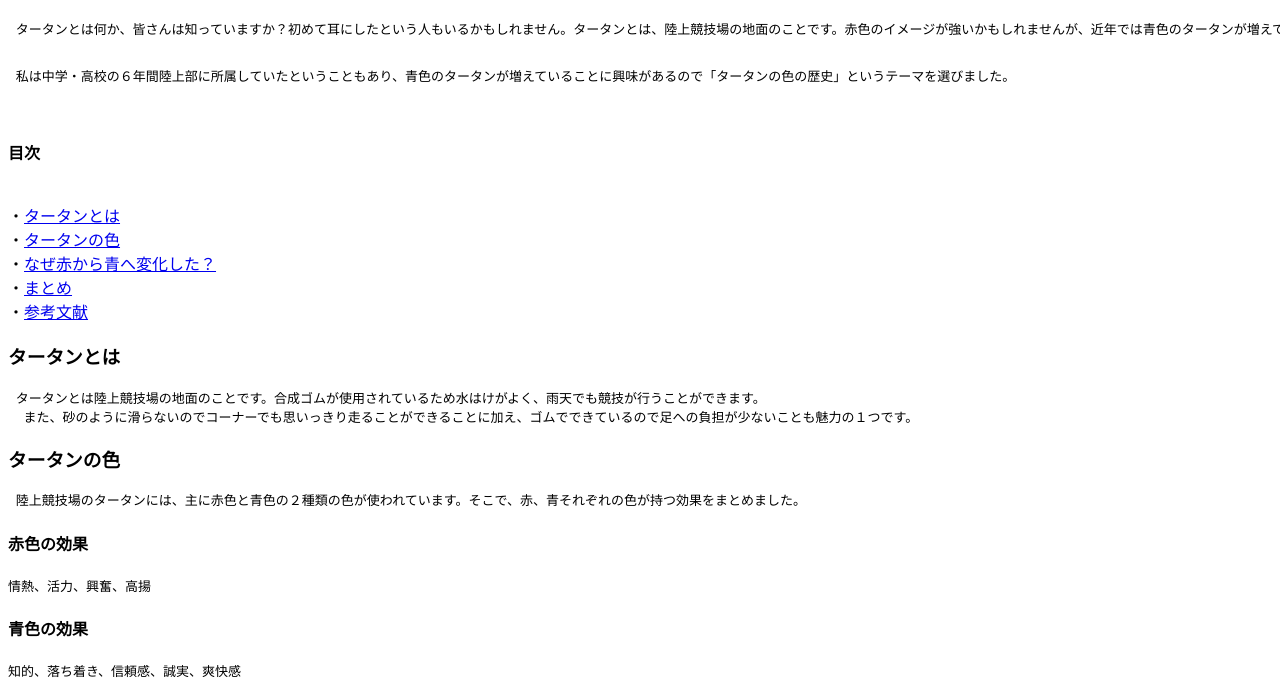
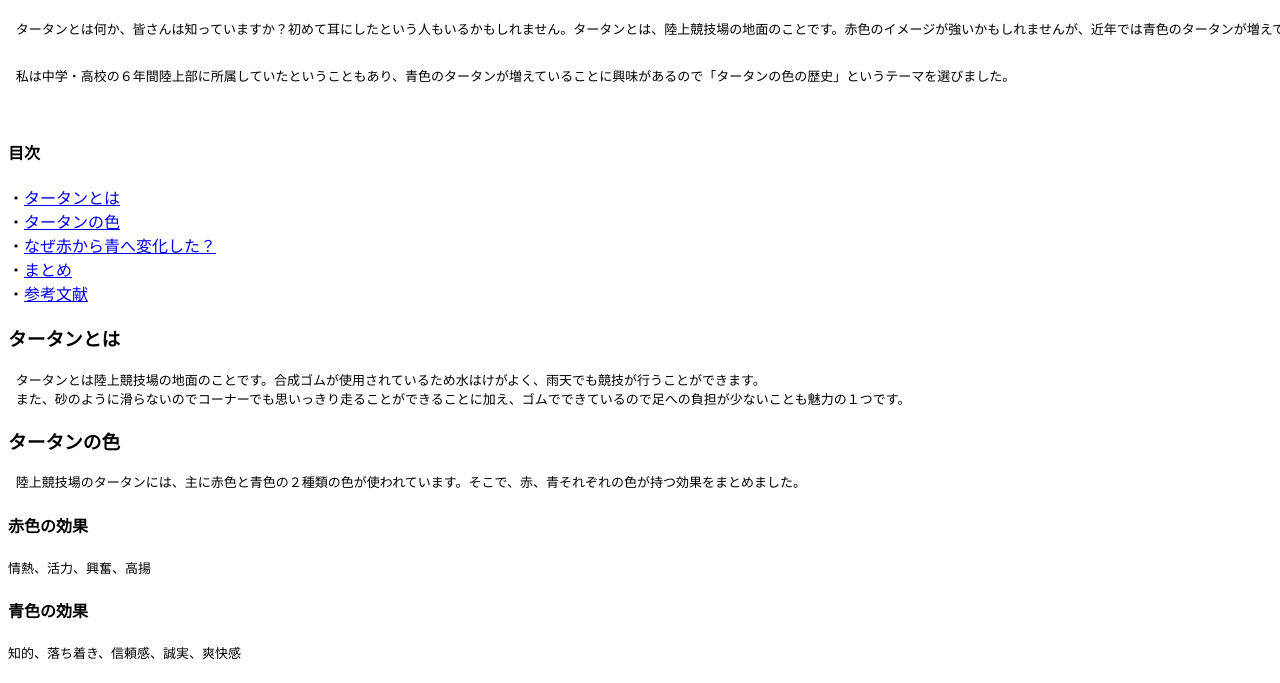
Before and after one commit to nai-04/nai-04.github.io, a plain HTML site: page cl2020.html in a window 1280 px wide. Shown: the part 102-785 px from the top of the page. Drawn offline with Linux system fonts and the light colour scheme.

Commit message:
Update cl2020.html

```diff
--- a/cl2020.html
+++ b/cl2020.html
@@ -9,7 +9,6 @@
  私は中学・高校の６年間陸上部に所属していたということもあり、青色のタータンが増えていることに興味があるので「タータンの色の歴史」というテーマを選びました。</PRE></P>
 <BR>
 <H4>目次</H4>
- <BR>
   ・<A HREF=#A>タータンとは</A>
  <BR>
   ・<A HREF=#B>タータンの色</A>
@@ -21,7 +20,7 @@
   ・<A HREF=#E>参考文献</A>
   <H3><A NAME="A">タータンとは</H3>
  <P><PRE> タータンとは陸上競技場の地面のことです。合成ゴムが使用されているため水はけがよく、雨天でも競技が行うことができます。
-  また、砂のように滑らないのでコーナーでも思いっきり走ることができることに加え、ゴムでできているので足への負担が少ないことも魅力の１つです。</PRE></P>
+ また、砂のように滑らないのでコーナーでも思いっきり走ることができることに加え、ゴムでできているので足への負担が少ないことも魅力の１つです。</PRE></P>
 <H3><A NAME="B">タータンの色</H3>
  <P><PRE> 陸上競技場のタータンには、主に赤色と青色の２種類の色が使われています。そこで、赤、青それぞれの色が持つ効果をまとめました。</PRE></P>
 <H4>赤色の効果</H4>
@@ -31,7 +30,7 @@
 <H3><A NAME="C">なぜ赤から青へ変化した？</H3>
  <P><PRE> 今までのタータンの色は赤が主流でしたが、近年では青色が増えてきています。赤色は人を興奮状態にして、やる気を出させる色であるのに対し、青色は人を落ち着かせる色です。こうして比較すると、競い合う陸上競技において赤色のほうがいいのではないかと思うかもしれません。
  しかし、２０１０年に国際陸上競技連盟(International Association of Athletics Federations)はフライングのルールを改正しまし混成種目以外のトラック種目では、フライング１回で失格になるようになりました。なので、人を落ち着かせる青色のほうが適しているといえます。
-  また、リラックスすることで競技への集中力が高まります。２０１９年８月１９日にベルリンで男子１００ｍ走の世界記録を樹立したウサイン・ボルト選手がその時に走っていたタータンの色も青色です。</PRE></P>
+ また、リラックスすることで競技への集中力が高まります。２０１９年８月１９日にベルリンで男子１００ｍ走の世界記録を樹立したウサイン・ボルト選手がその時に走っていたタータンの色も青色です。</PRE></P>
 <H3><A NAME="D">まとめ</H3>
  <P><PRE> 以上のことから、陸上競技場のタータンの色は、選手を興奮させやる気を出させる赤色から、リラックスさせることで集中力を高める青色へと変化しました。その背景の１つに、フライングのルール改正があるということがわかりました。</PRE></P>
 <BR>
```
